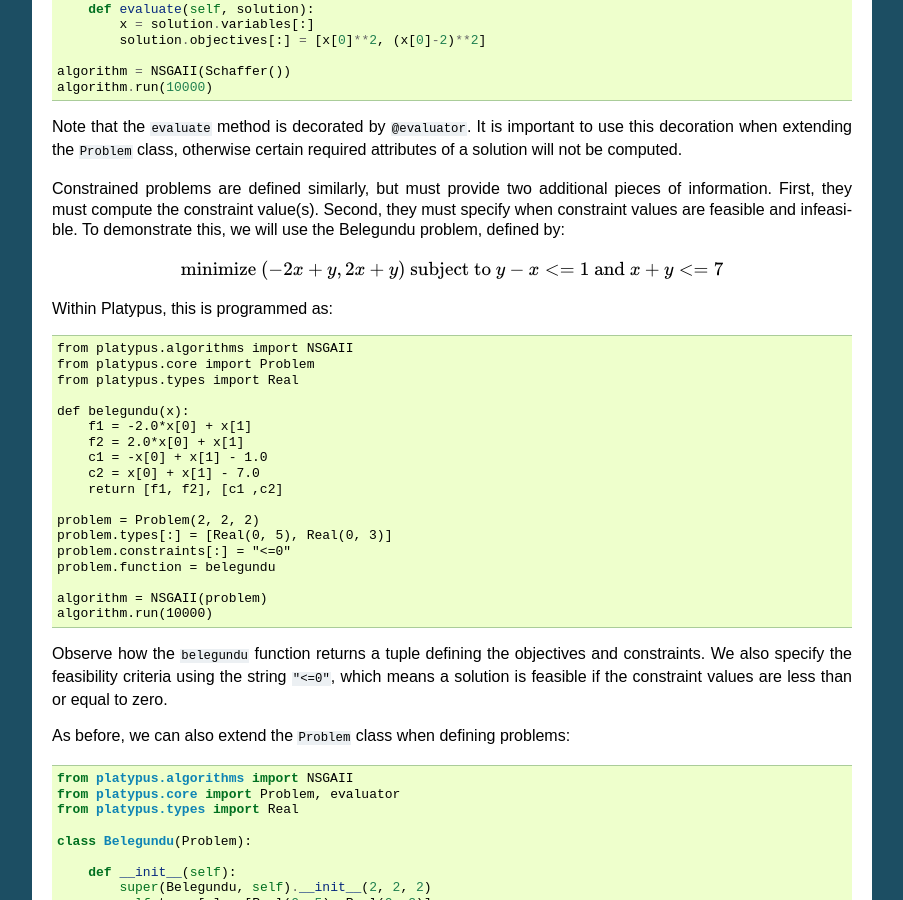
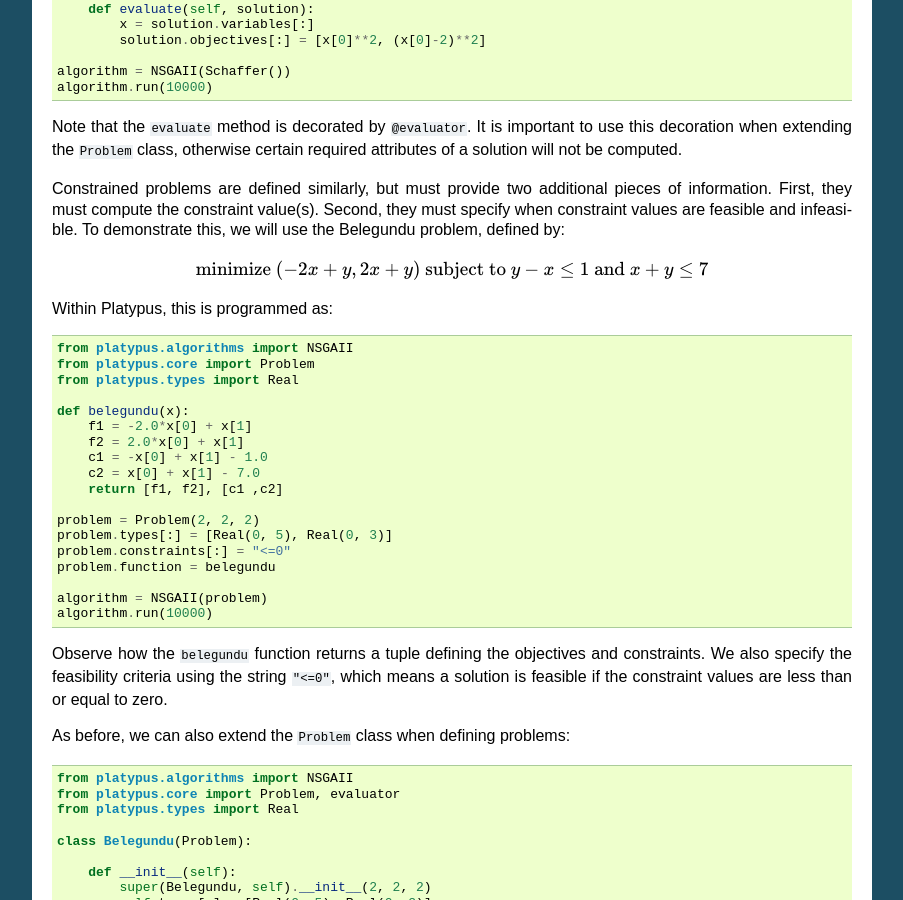
Before and after one commit to Project-Platypus/Platypus, a Sphinx documentation site: the page built from docs/getting-started.rst, in a window 1280 px wide and 900 px high, scrolled down 1864 px. Shown: the whole window, without its empty margins (198-1101 px from the left). Built offline with Sphinx 7.4.7, drawn with Linux system fonts in a browser that asks for light colours; formulas are drawn with MathJax 3.

```diff
--- a/docs/getting-started.rst
+++ b/docs/getting-started.rst
@@ -143,11 +143,11 @@
 
 .. math::
 
-    \text{minimize } (-2x+y, 2x+y) \text{ subject to } y-x<=1 \text{ and } x+y<=7
+    \text{minimize } (-2x+y, 2x+y) \text{ subject to } y-x \leq 1 \text{ and } x+y \leq 7
 
 Within Platypus, this is programmed as:
 
-.. code:: platypus
+.. code:: python
 
     from platypus.algorithms import NSGAII
     from platypus.core import Problem
```
Also changed, not shown: 1 other file.
